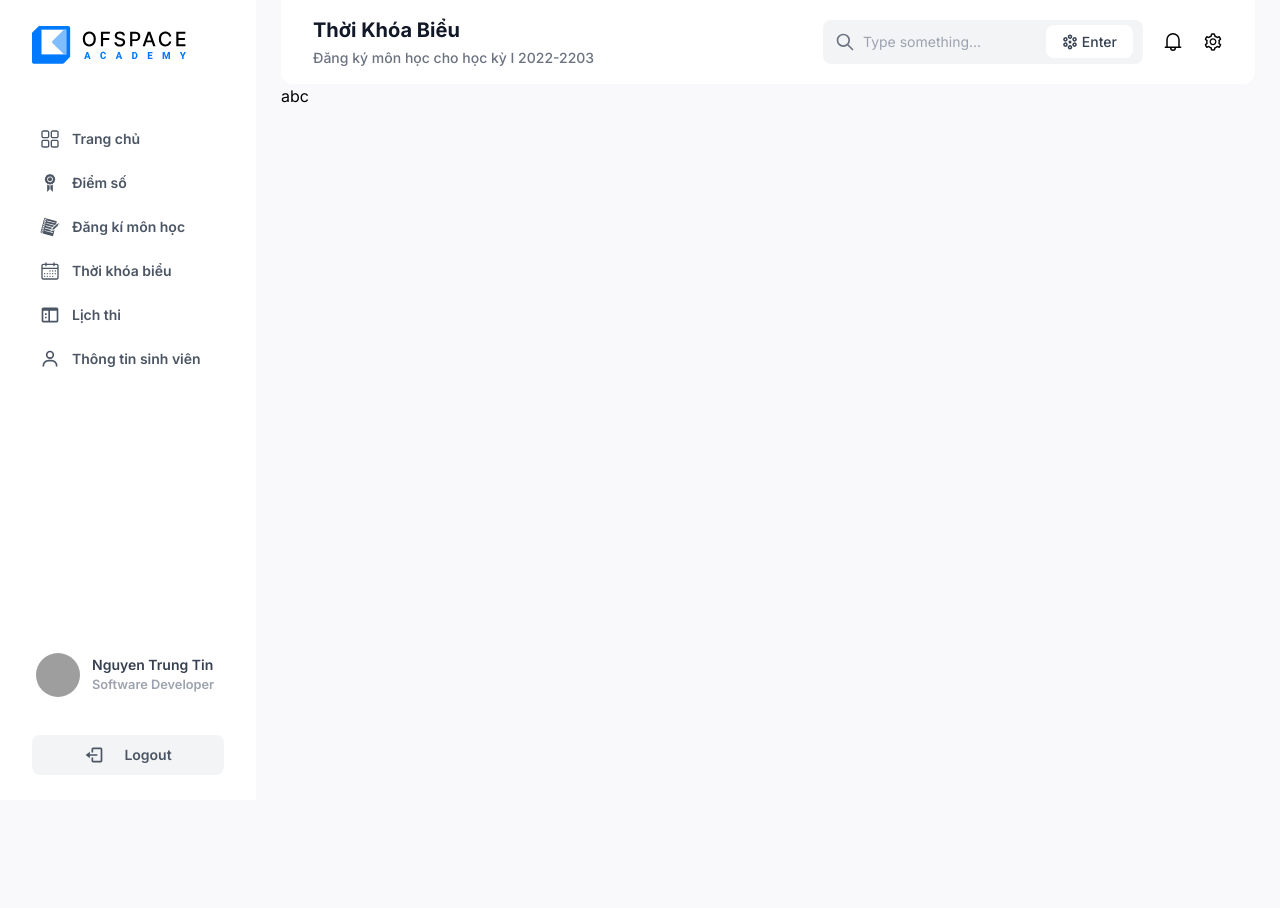
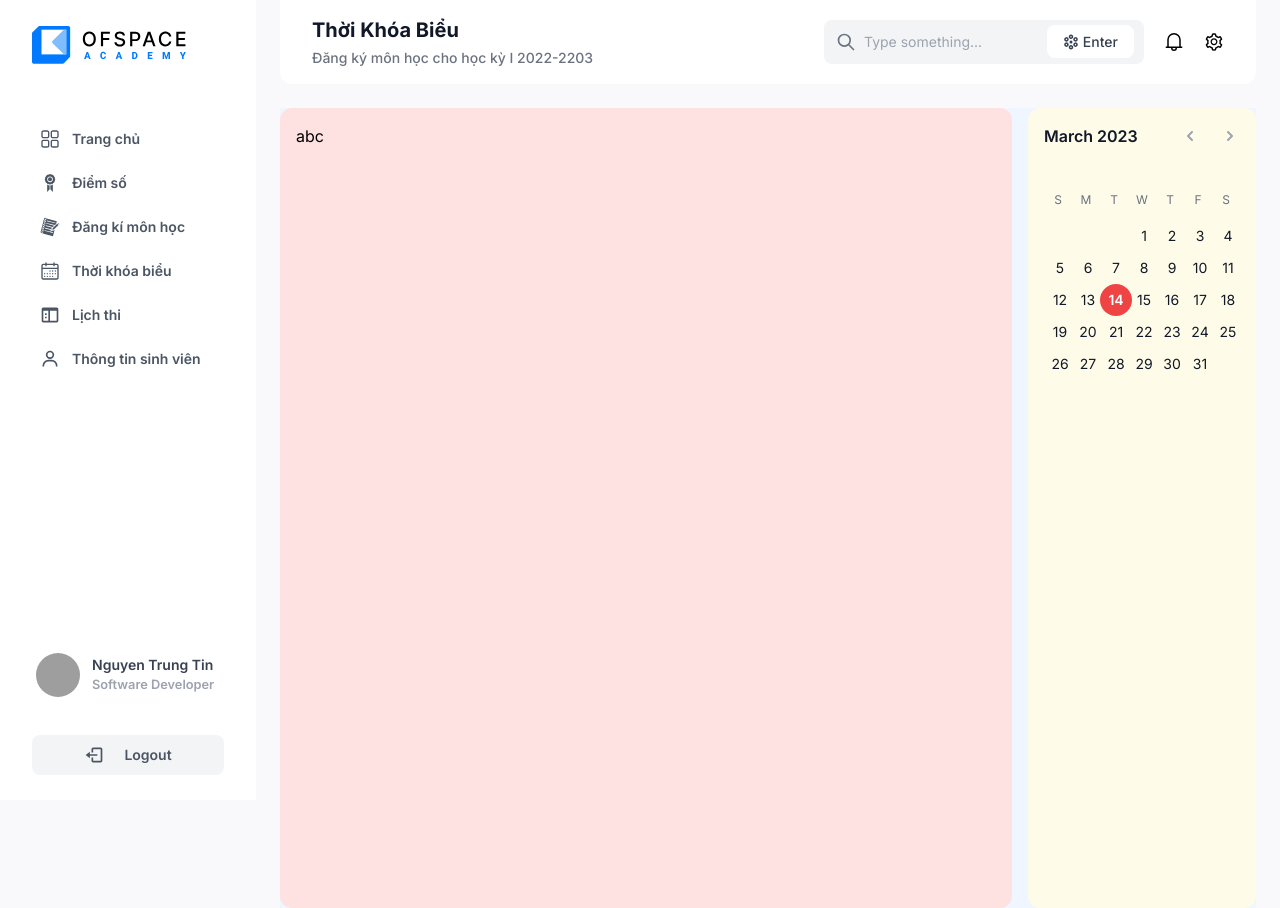
Before and after one commit to nguyentrungtins/student-management-frontend, a Next.js app: page /dashboard/schedules in a window 1280 px wide. Before the commit the page ends 800 px from the top, so only its background shows below. Built offline with nearby package versions, Linux system fonts and the light colour scheme; grey boxes are pictures that could not be loaded.

Commit message:
Update UI Schedule Page

```diff
--- a/package.json
+++ b/package.json
@@ -10,6 +10,7 @@
   },
   "dependencies": {
     "@next/font": "^13.1.6",
+    "date-fns": "^2.29.3",
     "next": "13.1.6",
     "react": "18.2.0",
     "react-dom": "18.2.0",
--- /dev/null
+++ b/src/app/components/Calendar.jsx
@@ -0,0 +1,179 @@
+"use client";
+import { HiChevronRight, HiChevronLeft } from "../icons.js";
+
+import {
+  add,
+  eachDayOfInterval,
+  endOfMonth,
+  format,
+  getDay,
+  isEqual,
+  // isSameDay,
+  isSameMonth,
+  isToday,
+  parse,
+  // parseISO,
+  startOfToday,
+} from "date-fns";
+// const meetings = [
+//   {
+//     id: 1,
+//     name: "Leslie Alexander",
+//     imageUrl:
+//       "https://images.unsplash.com/photo-1494790108377-be9c29b29330?ixlib=rb-1.2.1&ixid=eyJhcHBfaWQiOjEyMDd9&auto=format&fit=facearea&facepad=2&w=256&h=256&q=80",
+//     startDatetime: "2022-05-11T13:00",
+//     endDatetime: "2022-05-11T14:30",
+//   },
+//   {
+//     id: 2,
+//     name: "Michael Foster",
+//     imageUrl:
+//       "https://images.unsplash.com/photo-1519244703995-f4e0f30006d5?ixlib=rb-1.2.1&ixid=eyJhcHBfaWQiOjEyMDd9&auto=format&fit=facearea&facepad=2&w=256&h=256&q=80",
+//     startDatetime: "2022-05-20T09:00",
+//     endDatetime: "2022-05-20T11:30",
+//   },
+//   {
+//     id: 3,
+//     name: "Dries Vincent",
+//     imageUrl:
+//       "https://images.unsplash.com/photo-1506794778202-cad84cf45f1d?ixlib=rb-1.2.1&ixid=eyJhcHBfaWQiOjEyMDd9&auto=format&fit=facearea&facepad=2&w=256&h=256&q=80",
+//     startDatetime: "2022-05-20T17:00",
+//     endDatetime: "2022-05-20T18:30",
+//   },
+//   {
+//     id: 4,
+//     name: "Leslie Alexander",
+//     imageUrl:
+//       "https://images.unsplash.com/photo-1494790108377-be9c29b29330?ixlib=rb-1.2.1&ixid=eyJhcHBfaWQiOjEyMDd9&auto=format&fit=facearea&facepad=2&w=256&h=256&q=80",
+//     startDatetime: "2022-06-09T13:00",
+//     endDatetime: "2022-06-09T14:30",
+//   },
+//   {
+//     id: 5,
+//     name: "Michael Foster",
+//     imageUrl:
+//       "https://images.unsplash.com/photo-1519244703995-f4e0f30006d5?ixlib=rb-1.2.1&ixid=eyJhcHBfaWQiOjEyMDd9&auto=format&fit=facearea&facepad=2&w=256&h=256&q=80",
+//     startDatetime: "2022-05-13T14:00",
+//     endDatetime: "2022-05-13T14:30",
+//   },
+// ];
+
+function classNames(...classes) {
+  return classes.filter(Boolean).join(" ");
+}
+import { useState } from "react";
+
+export default function Calendar() {
+  let today = startOfToday();
+  let [selectedDay, setSelectedDay] = useState(today);
+  let [currentMonth, setCurrentMonth] = useState(format(today, "MMM-yyyy"));
+  let firstDayCurrentMonth = parse(currentMonth, "MMM-yyyy", new Date());
+
+  let days = eachDayOfInterval({
+    start: firstDayCurrentMonth,
+    end: endOfMonth(firstDayCurrentMonth),
+  });
+
+  function previousMonth() {
+    let firstDayNextMonth = add(firstDayCurrentMonth, { months: -1 });
+    setCurrentMonth(format(firstDayNextMonth, "MMM-yyyy"));
+  }
+
+  function nextMonth() {
+    let firstDayNextMonth = add(firstDayCurrentMonth, { months: 1 });
+    setCurrentMonth(format(firstDayNextMonth, "MMM-yyyy"));
+  }
+
+  return (
+    <div className="">
+      <div className="">
+        <div className="grid grid-cols-1 divide-x">
+          <div className="">
+            <div className="flex items-center">
+              <h2 className="flex-auto font-semibold text-gray-900">
+                {format(firstDayCurrentMonth, "MMMM yyyy")}
+              </h2>
+              <button
+                type="button"
+                onClick={previousMonth}
+                className="-my-1.5 flex flex-none items-center justify-center p-1.5 text-gray-400 hover:text-gray-500"
+              >
+                <span className="sr-only">Previous month</span>
+                <HiChevronLeft className="w-5 h-5" aria-hidden="true" />
+              </button>
+              <button
+                onClick={nextMonth}
+                type="button"
+                className="-my-1.5 -mr-1.5 ml-2 flex flex-none items-center justify-center p-1.5 text-gray-400 hover:text-gray-500"
+              >
+                <span className="sr-only">Next month</span>
+                <HiChevronRight className="w-5 h-5" aria-hidden="true" />
+              </button>
+            </div>
+            <div className="grid grid-cols-7 mt-10 text-xs leading-6 text-center text-gray-500">
+              <div>S</div>
+              <div>M</div>
+              <div>T</div>
+              <div>W</div>
+              <div>T</div>
+              <div>F</div>
+              <div>S</div>
+            </div>
+            <div className="grid grid-cols-7 mt-2 text-sm">
+              {days.map((day, dayIdx) => (
+                <div
+                  key={day.toString()}
+                  className={classNames(
+                    dayIdx === 0 && colStartClasses[getDay(day)],
+                    ""
+                  )}
+                >
+                  <button
+                    type="button"
+                    onClick={() => setSelectedDay(day)}
+                    className={classNames(
+                      isEqual(day, selectedDay) && "text-white",
+                      !isEqual(day, selectedDay) &&
+                        isToday(day) &&
+                        "text-red-500",
+                      !isEqual(day, selectedDay) &&
+                        !isToday(day) &&
+                        isSameMonth(day, firstDayCurrentMonth) &&
+                        "text-gray-900",
+                      !isEqual(day, selectedDay) &&
+                        !isToday(day) &&
+                        !isSameMonth(day, firstDayCurrentMonth) &&
+                        "text-gray-400",
+                      isEqual(day, selectedDay) && isToday(day) && "bg-red-500",
+                      isEqual(day, selectedDay) &&
+                        !isToday(day) &&
+                        "bg-gray-900",
+                      !isEqual(day, selectedDay) && "hover:bg-gray-200",
+                      (isEqual(day, selectedDay) || isToday(day)) &&
+                        "font-semibold",
+                      "mx-auto flex h-8 w-8 items-center justify-center rounded-full"
+                    )}
+                  >
+                    <time dateTime={format(day, "yyyy-MM-dd")}>
+                      {format(day, "d")}
+                    </time>
+                  </button>
+                </div>
+              ))}
+            </div>
+          </div>
+        </div>
+      </div>
+    </div>
+  );
+}
+
+let colStartClasses = [
+  "",
+  "col-start-2",
+  "col-start-3",
+  "col-start-4",
+  "col-start-5",
+  "col-start-6",
+  "col-start-7",
+];
--- a/src/app/components/HeaderNavigation.jsx
+++ b/src/app/components/HeaderNavigation.jsx
@@ -27,9 +27,9 @@ function HeaderNavigation({ title = "Title", desc = "Descriptions" }) {
                     xmlns="http://www.w3.org/2000/svg"
                   >
                     <path
-                      stroke-linecap="round"
-                      stroke-linejoin="round"
-                      stroke-width="2"
+                      strokeLinecap="round"
+                      strokeLinejoin="round"
+                      strokeWidth="2"
                       d="M21 21l-6-6m2-5a7 7 0 11-14 0 7 7 0 0114 0z"
                     ></path>
                   </svg>
--- /dev/null
+++ b/src/app/components/WeekCalendar.jsx
@@ -0,0 +1,3 @@
+export default function WeekCalendar() {
+  return <div>abc</div>;
+}
--- a/src/app/dashboard/layout.js
+++ b/src/app/dashboard/layout.js
@@ -7,7 +7,7 @@ import { BiSidebar, BiLogOut, BiUser } from "react-icons/bi";
 import Logo from "../../../public/Logo.svg";
 const DashboardLayout = ({ children }) => {
   return (
-    <aside className="px-[25px]">
+    <aside className="px-6">
       <button
         data-drawer-target="default-sidebar"
         data-drawer-toggle="default-sidebar"
--- a/src/app/dashboard/schedules/page.jsx
+++ b/src/app/dashboard/schedules/page.jsx
@@ -1,5 +1,6 @@
 import React from "react";
 import HeaderNavigation from "@/app/components/HeaderNavigation";
+import Calendar from "@/app/components/Calendar";
 const schedules = () => {
   return (
     <div className="ml-64">
@@ -7,7 +8,12 @@ const schedules = () => {
         title="Thời Khóa Biểu"
         desc="Đăng ký môn học cho học kỳ I 2022-2203"
       />
-      <p>abc</p>
+      <div className="flex mt-6 bg-blue-50 gap-4 h-screen w-full ">
+        <div className="bg-red-100 w-9/12 h-screen rounded-xl p-4">abc</div>
+        <div className="bg-yellow-50 flex-1 rounded-xl p-4">
+          <Calendar />
+        </div>
+      </div>
     </div>
   );
 };
--- a/src/app/icons.js
+++ b/src/app/icons.js
@@ -3,4 +3,12 @@ import { GrNotification } from "react-icons/gr";
 import { AiOutlineSetting } from "react-icons/ai";
 import { FiSearch } from "react-icons/fi";
 import { GiChaingun } from "react-icons/gi";
-export { GrNotification, AiOutlineSetting, FiSearch, GiChaingun };
+import { HiChevronLeft, HiChevronRight } from "react-icons/hi";
+export {
+  GrNotification,
+  AiOutlineSetting,
+  FiSearch,
+  GiChaingun,
+  HiChevronLeft,
+  HiChevronRight,
+};
--- a/src/app/layout.js
+++ b/src/app/layout.js
@@ -1,5 +1,6 @@
 import "./globals.css";
 import { Inter } from "@next/font/google";
+import { Suspense } from "react";
 
 // If loading a variable font, you don't need to specify the font weight
 const inter = Inter({
@@ -14,6 +15,7 @@ export default function RootLayout({ children }) {
         head.js. Find out more at https://beta.nextjs.org/docs/api-reference/file-conventions/head
       */}
       <head />
+      <Suspense></Suspense>
       <body className="bg-[#F9F9FB]">{children}</body>
     </html>
   );
--- a/src/app/loading.js
+++ /dev/null
@@ -1,26 +0,0 @@
-function Loading() {
-  return (
-    <div class="flex min-h-screen items-center justify-center bg-white">
-      <div class="flex gap-5">
-        <div class="relative w-72 space-y-3 overflow-hidden rounded-md bg-gray-300 p-3 shadow before:absolute before:inset-0 before:-translate-x-full before:bg-gradient-to-r before:from-transparent before:via-white/20 hover:shadow-lg before:animate-[shimmer_1.5s_infinite]">
-          <div class="h-36 w-full rounded-lg bg-gray-100"></div>
-          <div class="space-y-3">
-            <div class="h-5 w-8/12 rounded-full bg-gray-100"></div>
-            <div class="space-y-1">
-              <div class="h-4 w-full rounded-full bg-gray-100 shadow"></div>
-              <div class="h-4 w-full rounded-full bg-gray-100 shadow"></div>
-              <div class="h-4 w-full rounded-full bg-gray-100 shadow"></div>
-              <div class="h-4 w-7/12 rounded-full bg-gray-100 shadow"></div>
-            </div>
-            <div class="flex gap-2">
-              <div class="h-5 w-16 rounded-full bg-gray-100"></div>
-              <div class="h-5 w-12 rounded-full bg-gray-100"></div>
-            </div>
-          </div>
-        </div>
-      </div>
-    </div>
-  );
-}
-
-export default Loading;
--- a/tailwind.config.js
+++ b/tailwind.config.js
@@ -1,5 +1,6 @@
 /** @type {import('tailwindcss').Config} */
 module.exports = {
+  mode: "jit",
   content: [
     "./app/**/*.{js,ts,jsx,tsx}",
     "./pages/**/*.{js,ts,jsx,tsx}",
```
Also changed, not shown: src/app/dashboard/loading.js (+3 -25 lines), 1 other file (tests, documents, lock files or other folders).
